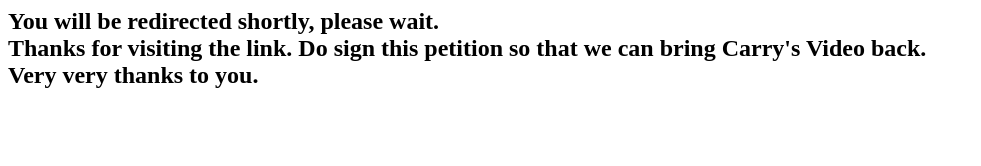
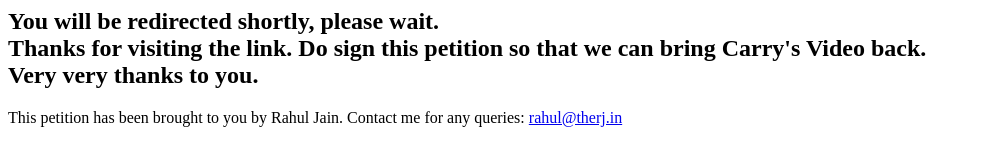
Before and after one commit to RahulJain-py/therj, a plain HTML site: page carryminati/index.html in a window 1280 px wide. Shown: the whole page, without its empty margins (0-981 px from the left). Drawn offline with Linux system fonts and the light colour scheme.

Commit message:
Update index.html

```diff
--- a/carryminati/index.html
+++ b/carryminati/index.html
@@ -1,3 +1,3 @@
 <h2>You will be redirected shortly, please wait.<br>Thanks for visiting the link. Do sign this petition so that we can bring Carry's Video back.<br>Very very thanks to you.</h2>
-
+<p>This petition has been brought to you by Rahul Jain. Contact me for any queries: <a href = "mailto: rahul@therj.in">rahul@therj.in</a></p>
 <meta http-equiv="refresh" content="3; url=http://chng.it/SV2wqQW5">
```
